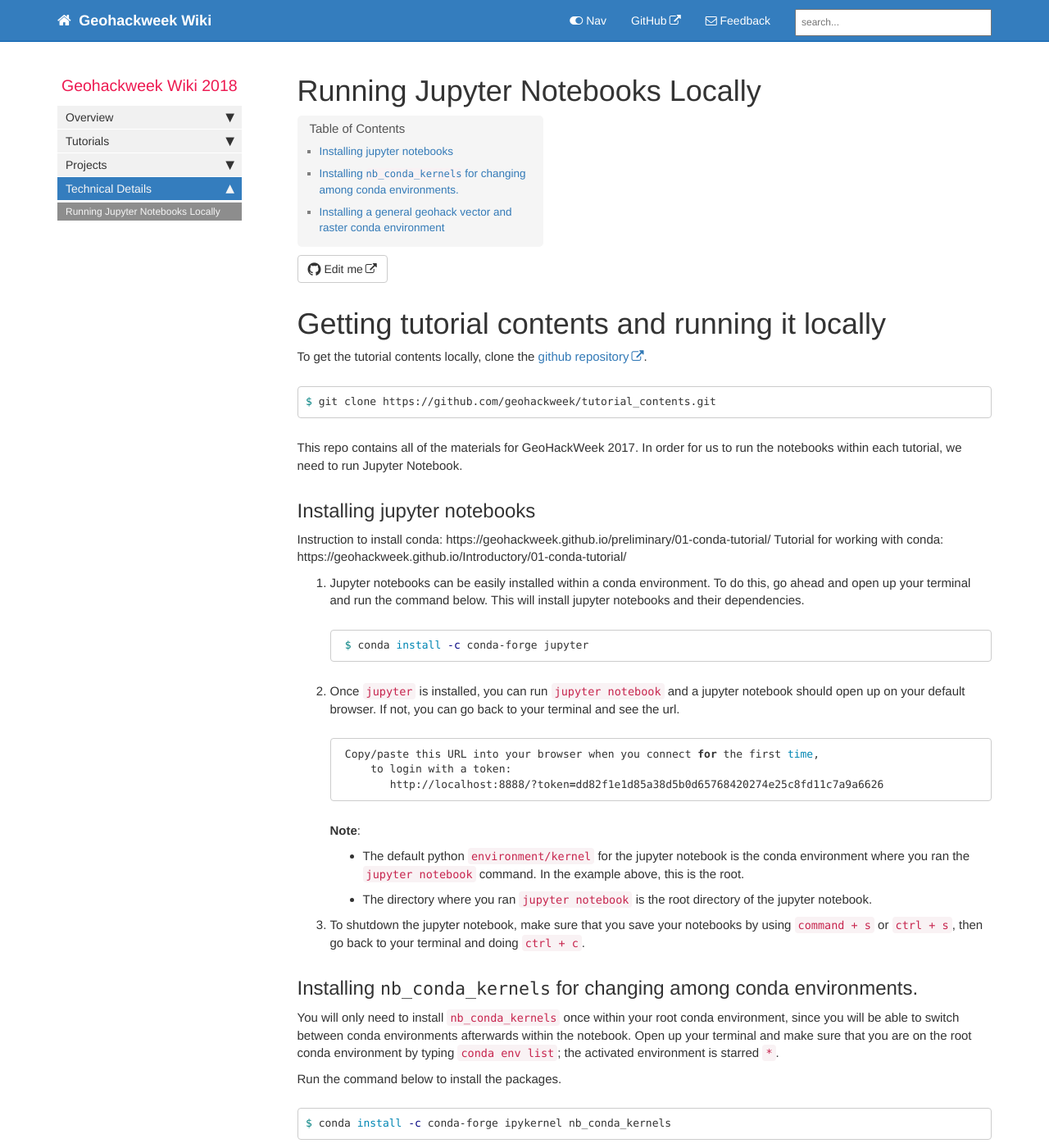
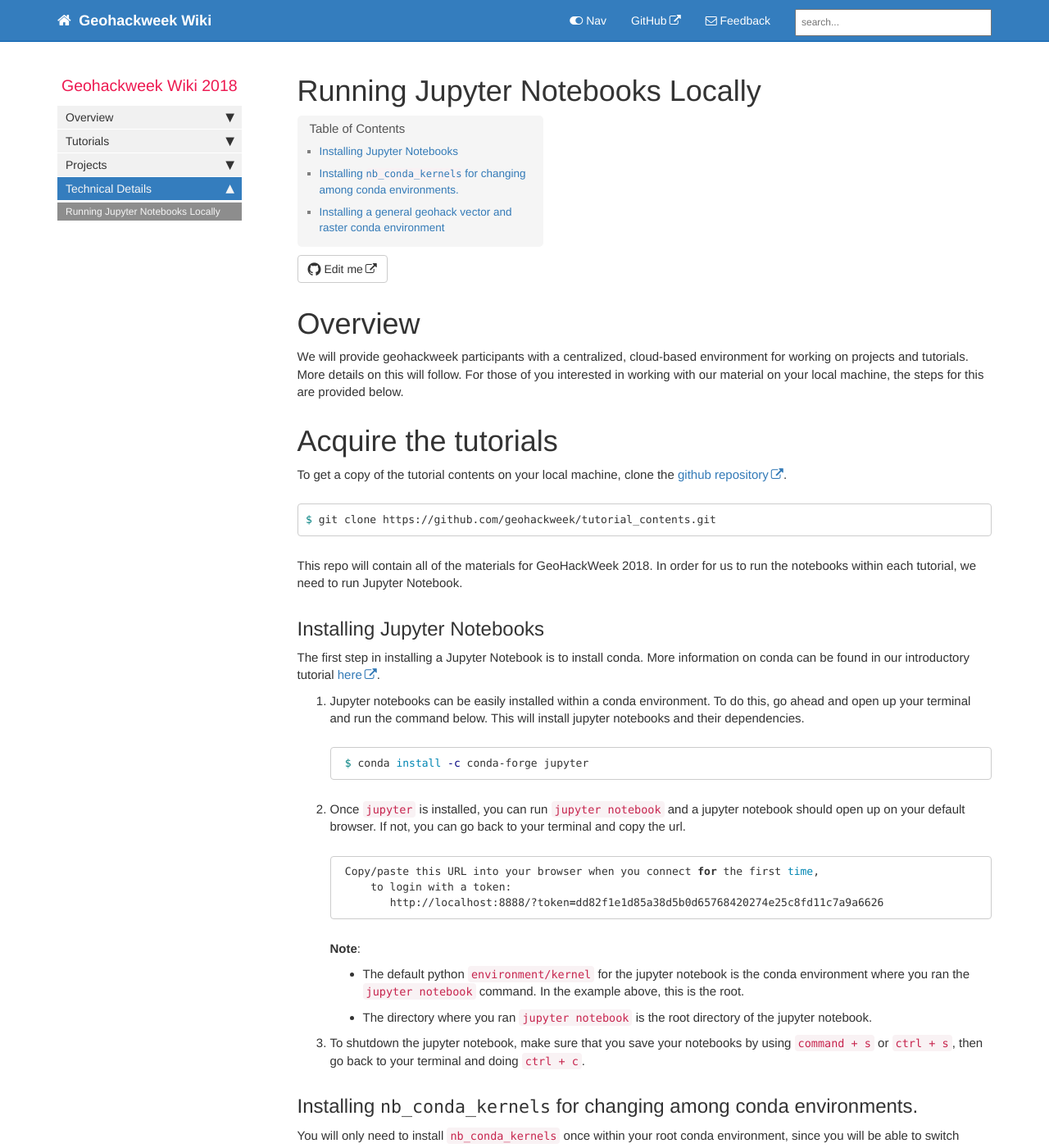
Before and after one commit to waterhackweek/wiki, a Jekyll site: the page built from pages/running_jupyter_notebooks.md, in a window 1280 px wide and 1400 px high. Shown: the whole window at 82% size. Built offline with Jekyll 4.4.1, drawn with Linux system fonts in a browser that asks for light colours; nearby versions of some CDN libraries; comment, search, counter and statistics services are not loaded; some of the changed text lies outside the part shown.

Commit message:
update local install details

````diff
--- a/pages/running_jupyter_notebooks.md
+++ b/pages/running_jupyter_notebooks.md
@@ -4,20 +4,23 @@ sidebar: mydoc_sidebar
 permalink: running_jupyter_notebooks.html
 ---
 
-# Getting tutorial contents and running it locally
+# Overview
 
-To get the tutorial contents locally, clone the [github repository](https://github.com/geohackweek/tutorial_contents).
+We will provide geohackweek participants with a centralized, cloud-based environment for working on projects and tutorials. More details on this will follow. For those of you interested in working with our material on your local machine, the steps for this are provided below.
+
+# Acquire the tutorials
+
+To get a copy of the tutorial contents on your local machine, clone the [github repository](https://github.com/geohackweek/tutorial_contents).
 
 ```bash
 $ git clone https://github.com/geohackweek/tutorial_contents.git
 ```
 
-This repo contains all of the materials for GeoHackWeek 2017. In order for us to run the notebooks within each tutorial, we need to run Jupyter Notebook.
+This repo will contain all of the materials for GeoHackWeek 2018. In order for us to run the notebooks within each tutorial, we need to run Jupyter Notebook.
 
-## Installing jupyter notebooks
+## Installing Jupyter Notebooks
 
-Instruction to install conda: https://geohackweek.github.io/preliminary/01-conda-tutorial/
-Tutorial for working with conda: https://geohackweek.github.io/Introductory/01-conda-tutorial/
+The first step in installing a Jupyter Notebook is to install conda. More information on conda can be found in our introductory tutorial [here](https://geohackweek.github.io/preliminary/01-conda-tutorial/).
 
 1. Jupyter notebooks can be easily installed within a conda environment. To do this, go ahead and open up your terminal and run the command below. This will install jupyter notebooks and their dependencies.
 
@@ -25,7 +28,7 @@ Tutorial for working with conda: https://geohackweek.github.io/Introductory/01-c
     $ conda install -c conda-forge jupyter
     ```
 
-2. Once `jupyter` is installed, you can run `jupyter notebook` and a jupyter notebook should open up on your default browser. If not, you can go back to your terminal and see the url.
+2. Once `jupyter` is installed, you can run `jupyter notebook` and a jupyter notebook should open up on your default browser. If not, you can go back to your terminal and copy the url.
 
     ```bash
     Copy/paste this URL into your browser when you connect for the first time,
@@ -58,6 +61,6 @@ Go to the `tutorial_contents` folder and run the command below.
 $ conda env create -f ghw_environment.yml
 ```
 
-This will install a conda environment named `geohackenv`. You can use this environment for your vector and raster geospatial work. One thing to note is that this environment is running `python 2.7`.
+This will install a conda environment named `geohackenv`. You can use this environment for your vector and raster geospatial work.
 
-I you would like to install the conda environment for each tutorial separately, you can go into the tutorial's subfolder and create the environment from `environment.yml` file.
+If you would like to install the conda environment for each tutorial separately, you can go into the tutorial's subfolder and create the environment from `environment.yml` file.
````
